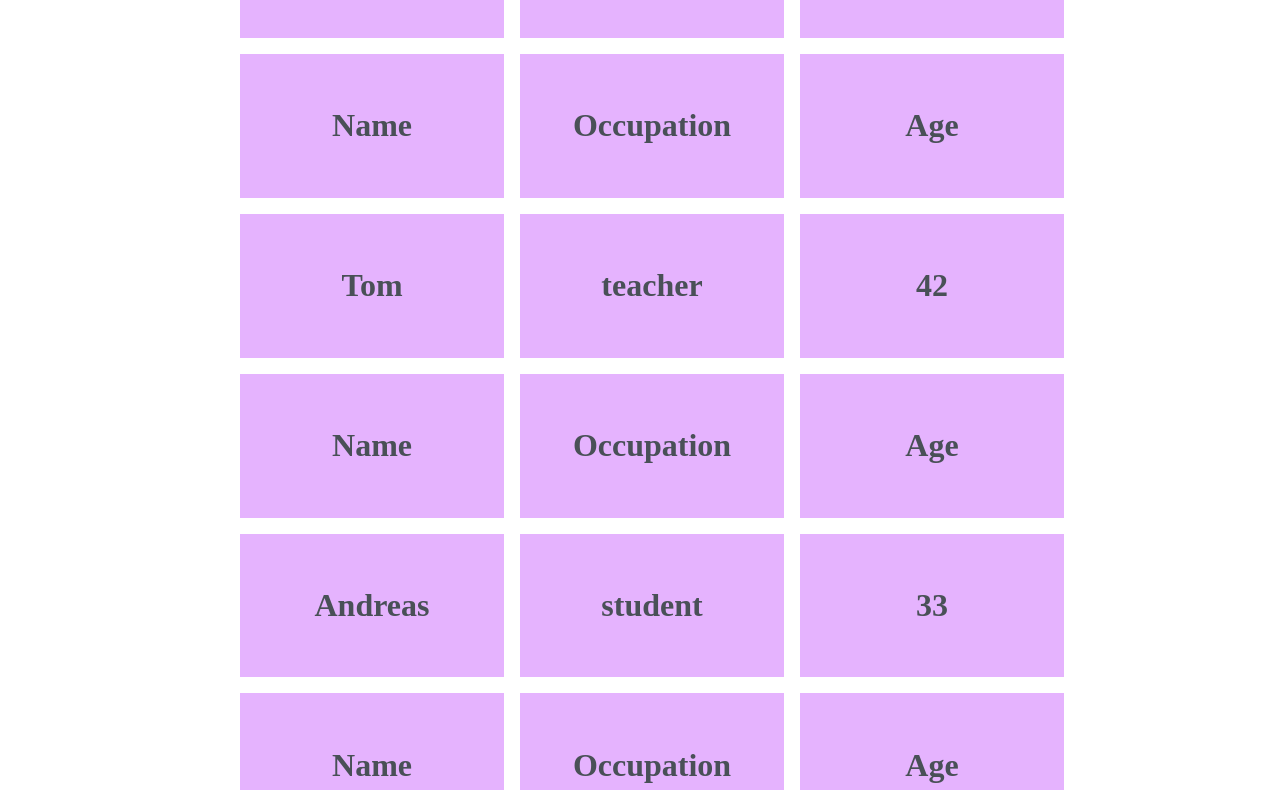
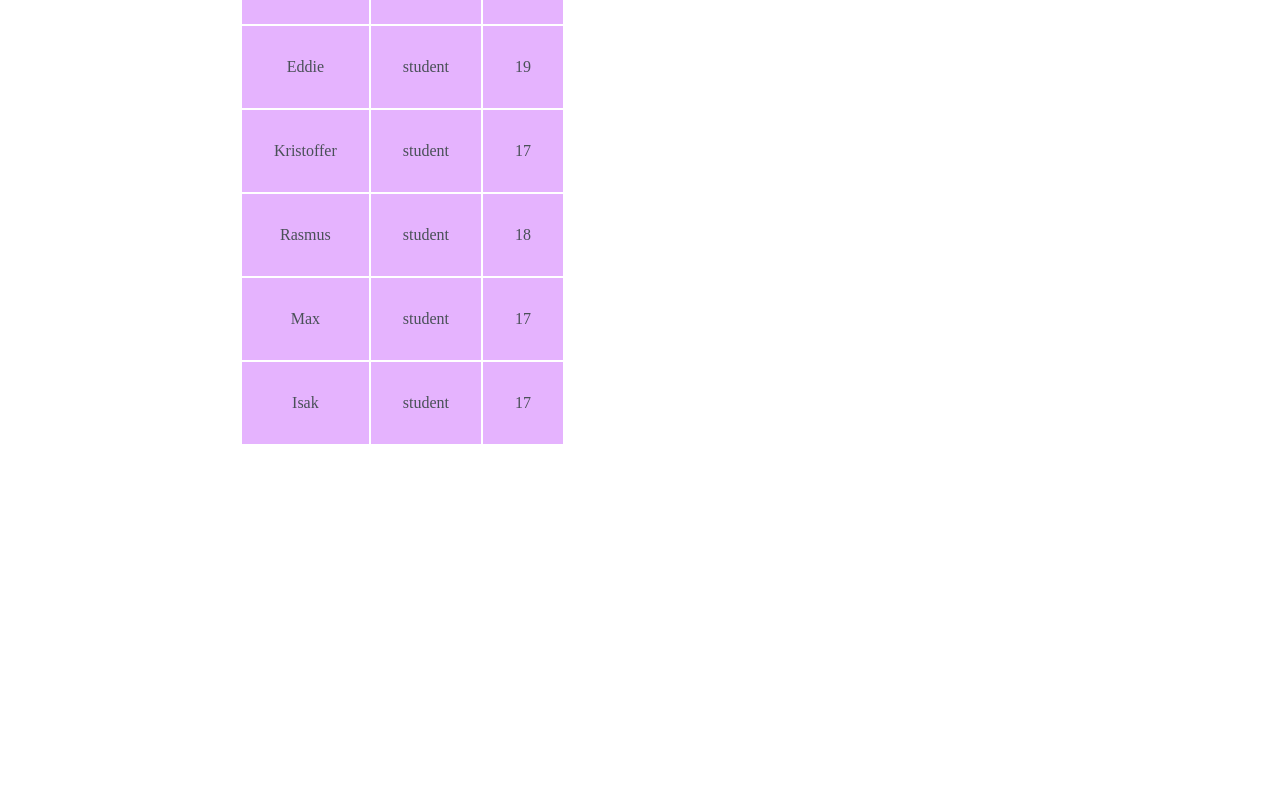
Before and after one commit to Monkey-Andy/planering_av_programvarans_struktur, a plain HTML site: page planering_av_programvarans_struktur/ES6/datanoms.html in a window 1280 px wide. Shown: the part 676-1466 px from the top of the page. After the commit the page ends 1154 px from the top, so only its background shows below. Drawn offline with Linux system fonts and the light colour scheme.

Commit message:
Update datanoms.html

```diff
--- a/planering_av_programvarans_struktur/ES6/datanoms.html
+++ b/planering_av_programvarans_struktur/ES6/datanoms.html
@@ -13,7 +13,7 @@
 
 <style>
 
-h1 {
+.container {
    color: #495057;
 }
 .container {
@@ -52,38 +52,20 @@ const datanoms = [
 	{ name: 'Isak', occupation: 'student', age: 17 }
 ];
 
-const totalAge = datanoms.reduce((total, amount) => {
-    return total.concat(amount);
-}, []);
+const totalAge = datanoms.reduce((age) => age + age);
 console.log(totalAge);
 
 
 const showDatanoms = () => {
-    let output = ""
+    let output = ` <table><tr><th>Name</th><th>Occupation</th><th>Age</th></tr>`
     datanoms.forEach(
         ({name, occupation, age}) =>
         (output += `
-
-        <div class="card">
-            <h1>Name</h1>
-        </div>
-        <div class="card">
-            <h1>Occupation</h1>
-        </div>
-        <div class="card">
-            <h1>Age</h1>
-        </div>
-
-
-        <div class="card">
-            <h1>${name}</h1>
-        </div>
-        <div class="card">
-            <h1>${occupation}</h1>
-        </div>
-        <div class="card">
-            <h1>${age}</h1>
-        </div>
+        <tr>
+            <td class="card">${name}</td>
+            <td class="card">${occupation}</td>
+            <td class="card">${age}</td>
+        </tr>
         ` )
     )
     container.innerHTML = output
```
